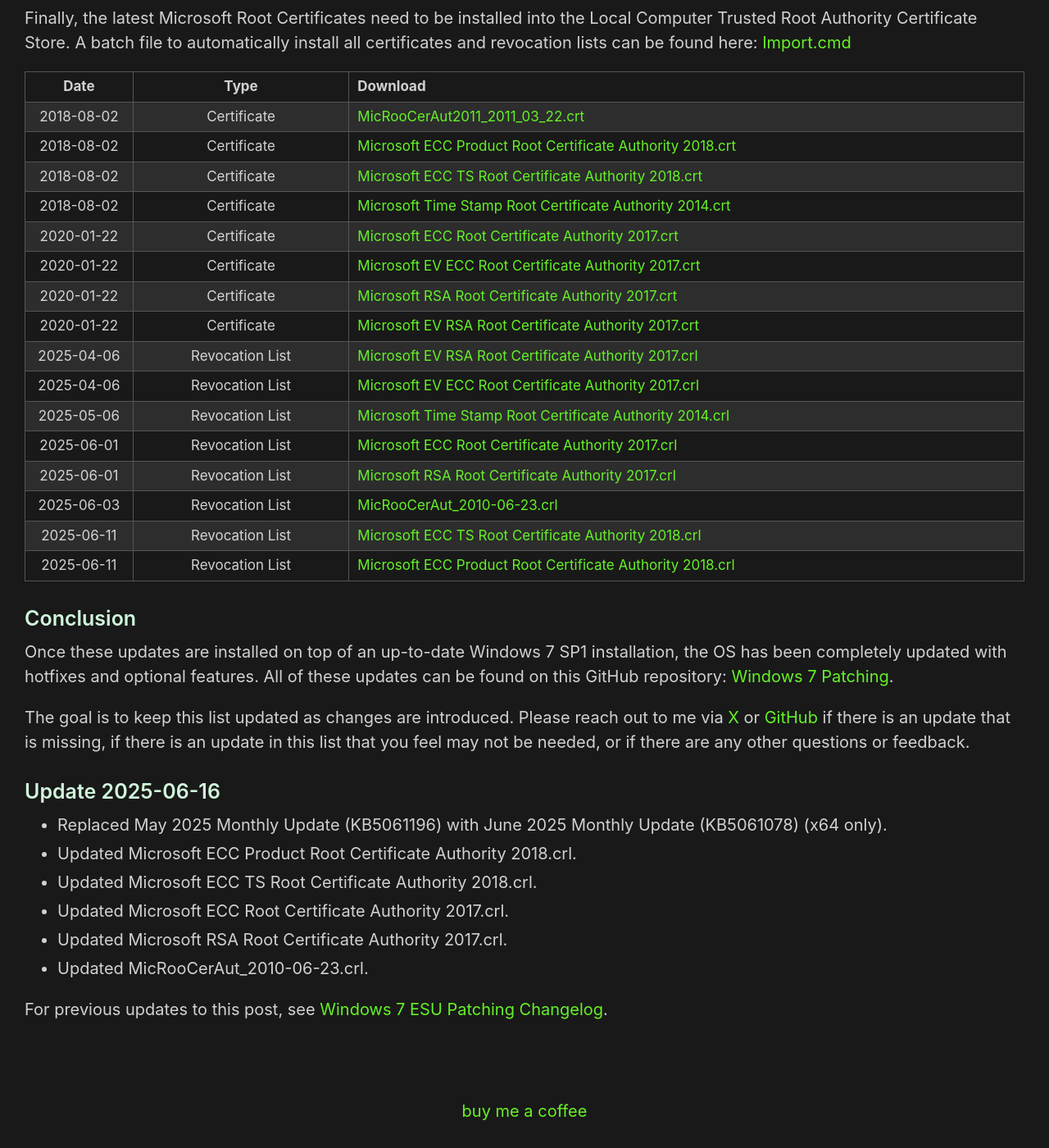
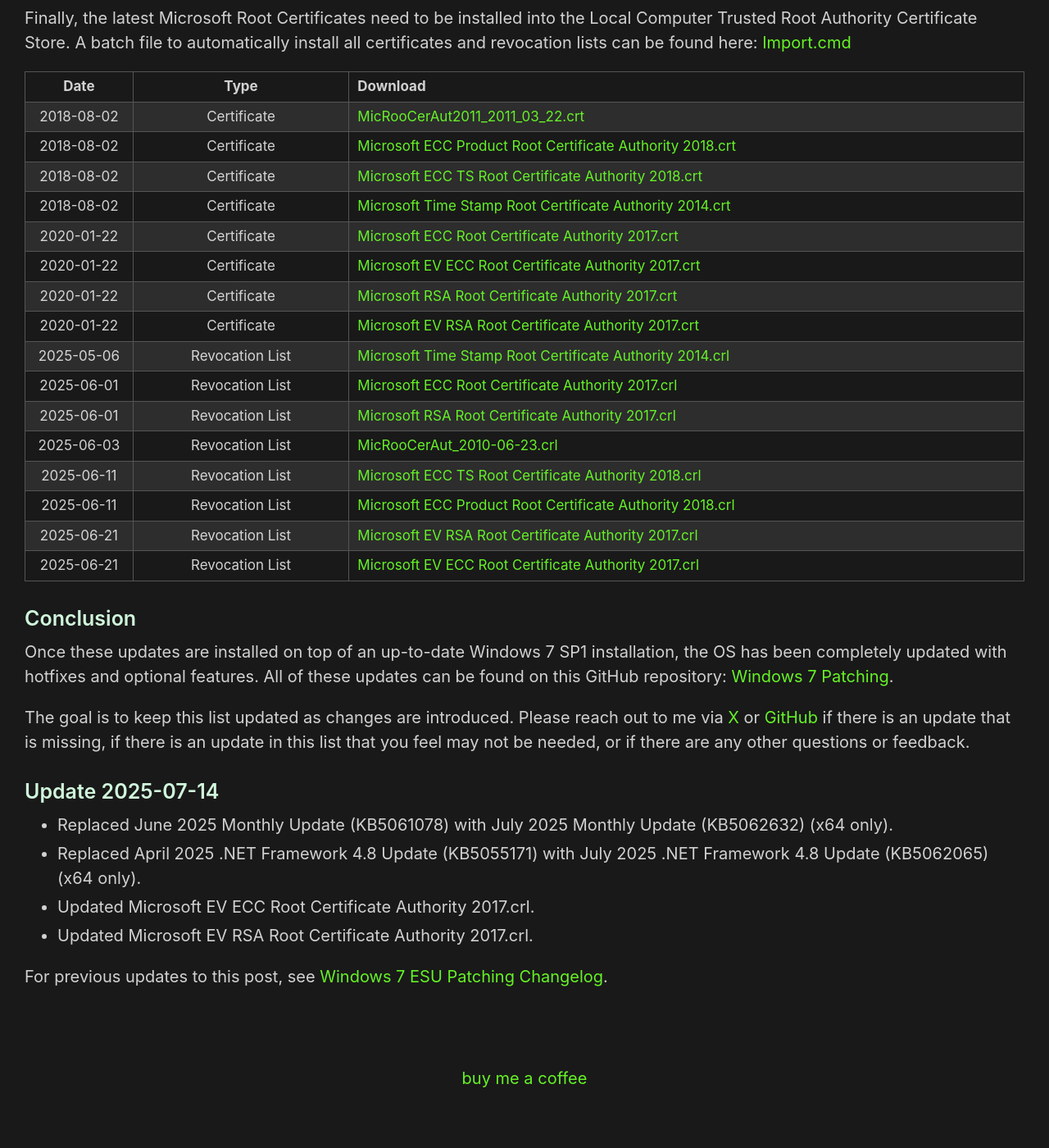
Before and after one commit to HackAndPwn/HackAndPwn.github.io, a Jekyll site: the page built from _posts/2020-05-23-windows-7-esu-patching.md, in a window 1280 px wide and 1400 px high, scrolled down 10343 px. Shown: the whole window at 82% size. Built offline with Jekyll 4.4.1, drawn with Linux system fonts in a browser that asks for light colours; after the commit the page ends 11703 px from its top, so only the background shows below that; some of the changed text lies outside the part shown.

Commit message:
windows 7 july updates

```diff
--- a/_posts/2020-05-23-windows-7-esu-patching.md
+++ b/_posts/2020-05-23-windows-7-esu-patching.md
@@ -2,7 +2,7 @@
 layout: post
 title: Windows 7 ESU Patching
 original_date: 2020-05-23
-date: 2025-06-16
+date: 2025-07-14
 ---
 
 With the May 2020 Windows 7 updates, I went on a mission to determine the minimum set of updates needed to enable all features within Windows 7, including optional hotfixes, and to have the most up-to-date installation possible.  After extensive testing, I concluded that 42 updates not offered through Windows Update would need to be installed to reach this objective.  The following sections describe the updates required and provide links to each.
@@ -133,10 +133,10 @@
 <thead><tr><th style="text-align:center">KB Number</th><th style="text-align:center">Name</th><th style="text-align:center">Description</th><th style="text-align:center">Download</th></tr></thead><tbody>
 <tr><td rowspan="2">KB5056456<br>&nbsp;<br>&nbsp;<br>KB5039339</td><td style="text-align:left">April 2025<br>Servicing Stack Update x64</td><td style="text-align:left">This update makes quality improvements to the servicing stack, which is the component that installs Windows updates. Servicing stack updates (SSU) makes sure that you have a robust and reliable servicing stack so that your devices can receive and install Microsoft updates.</td><td><a href="https://github.com/HackAndPwn/Windows-7-Patching/raw/master/07_ESU_Updates/01_Windows6.1-KB5056456-x64.msu">Windows6.1-KB5056456-x64.msu</a></td></tr>
 <tr><td style="text-align:left">June 2024<br>Servicing Stack Update<br><i>(Final x86 Patch)</i></td><td style="text-align:left">This update makes quality improvements to the servicing stack, which is the component that installs Windows updates. Servicing stack updates (SSU) makes sure that you have a robust and reliable servicing stack so that your devices can receive and install Microsoft updates.</td><td><a href="https://github.com/HackAndPwn/Windows-7-Patching/raw/master/07_ESU_Updates/01_Windows6.1-KB5039339-x86.msu">Windows6.1-KB5039339-x86.msu</a></td></tr>
-<tr><td rowspan="2">KB5061078*<br>&nbsp;<br>&nbsp;<br>&nbsp;<br>&nbsp;<br>KB5044356*</td><td style="text-align:left">June 2025<br>Windows 7 Cumulative Update x64</td><td style="text-align:left">Security and Quality Rollup for Windows 7 SP1.</td><td>Windows6.1-KB5061078-x64.msu<br><a href="https://github.com/HackAndPwn/Windows-7-Patching/raw/master/07_ESU_Updates/02_Windows6.1-KB5061078-x64.zip.001">Part 1</a><br><a href="https://github.com/HackAndPwn/Windows-7-Patching/raw/master/07_ESU_Updates/02_Windows6.1-KB5061078-x64.zip.002">Part 2</a><br><a href="https://github.com/HackAndPwn/Windows-7-Patching/raw/master/07_ESU_Updates/02_Windows6.1-KB5061078-x64.zip.003">Part 3</a><br><a href="https://github.com/HackAndPwn/Windows-7-Patching/raw/master/07_ESU_Updates/02_Windows6.1-KB5061078-x64.zip.004">Part 4</a><br><a href="https://github.com/HackAndPwn/Windows-7-Patching/raw/master/07_ESU_Updates/02_Windows6.1-KB5061078-x64.zip.005">Part 5</a></td></tr>
+<tr><td rowspan="2">KB5062632*<br>&nbsp;<br>&nbsp;<br>&nbsp;<br>&nbsp;<br>KB5044356*</td><td style="text-align:left">July 2025<br>Windows 7 Cumulative Update x64</td><td style="text-align:left">Security and Quality Rollup for Windows 7 SP1.</td><td>Windows6.1-KB5062632-x64.msu<br><a href="https://github.com/HackAndPwn/Windows-7-Patching/raw/master/07_ESU_Updates/02_Windows6.1-KB5062632-x64.zip.001">Part 1</a><br><a href="https://github.com/HackAndPwn/Windows-7-Patching/raw/master/07_ESU_Updates/02_Windows6.1-KB5062632-x64.zip.002">Part 2</a><br><a href="https://github.com/HackAndPwn/Windows-7-Patching/raw/master/07_ESU_Updates/02_Windows6.1-KB5062632-x64.zip.003">Part 3</a><br><a href="https://github.com/HackAndPwn/Windows-7-Patching/raw/master/07_ESU_Updates/02_Windows6.1-KB5062632-x64.zip.004">Part 4</a><br><a href="https://github.com/HackAndPwn/Windows-7-Patching/raw/master/07_ESU_Updates/02_Windows6.1-KB5062632-x64.zip.005">Part 5</a></td></tr>
 <tr><td style="text-align:left">October 2024<br>Windows 7 Cumulative Update<br><i>(Final x86 Patch)</i></td><td style="text-align:left">Security and Quality Rollup for Windows 7 SP1.</td><td>Windows6.1-KB5044356-x86.msu<br><a href="https://github.com/HackAndPwn/Windows-7-Patching/raw/master/07_ESU_Updates/02_Windows6.1-KB5044356-x86.zip.001">Part 1</a><br><a href="https://github.com/HackAndPwn/Windows-7-Patching/raw/master/07_ESU_Updates/02_Windows6.1-KB5044356-x86.zip.002">Part 2</a><br><a href="https://github.com/HackAndPwn/Windows-7-Patching/raw/master/07_ESU_Updates/02_Windows6.1-KB5044356-x86.zip.003">Part 3</a></td></tr>
 <tr><td>KB5044011</td><td style="text-align:left">October 2024<br>.NET Framework 3.5.1 Update</td><td style="text-align:left">Security and Quality Rollup for .NET Framework 3.5.1 for Windows 7 SP1.</td><td><a href="https://github.com/HackAndPwn/Windows-7-Patching/raw/master/07_ESU_Updates/03_Windows6.1-KB5044011-x64.msu">Windows6.1-KB5044011-x64.msu</a><br><a href="https://github.com/HackAndPwn/Windows-7-Patching/raw/master/07_ESU_Updates/03_Windows6.1-KB5044011-x86.msu">Windows6.1-KB5044011-x86.msu</a></td></tr>
-<tr><td rowspan="2">KB5055171**<br>&nbsp;<br>&nbsp;<br>KB5044027**</td><td style="text-align:left">April 2025<br>.NET Framework 4.8 Update x64</td><td style="text-align:left">Security and Quality Rollup for .NET Framework 4.8 for Windows 7 SP1.</td><td><a href="https://github.com/HackAndPwn/Windows-7-Patching/raw/master/07_ESU_Updates/04_ndp48-KB5055171-x64.exe">ndp48-KB5055171-x64.exe</a></td></tr>
+<tr><td rowspan="2">KB5062065**<br>&nbsp;<br>&nbsp;<br>KB5044027**</td><td style="text-align:left">July 2025<br>.NET Framework 4.8 Update x64</td><td style="text-align:left">Security and Quality Rollup for .NET Framework 4.8 for Windows 7 SP1.</td><td><a href="https://github.com/HackAndPwn/Windows-7-Patching/raw/master/07_ESU_Updates/04_ndp48-KB5062065-x64.exe">ndp48-KB5062065-x64.exe</a></td></tr>
 <tr><td style="text-align:left">October 2024<br>.NET Framework 4.8 Update<br><i>(Final x86 Patch)</i></td><td style="text-align:left">Security and Quality Rollup for .NET Framework 4.8 for Windows 7 SP1.</td><td><a href="https://github.com/HackAndPwn/Windows-7-Patching/raw/master/07_ESU_Updates/04_ndp48-KB5044027-x86.exe">ndp48-KB5044027-x86.exe</a></td></tr></tbody></table>
 
 \* Note: a new ESU package has been integrated into this update.  For details please see this post: [Windows 7 ESU Analysis Updates](https://hackandpwn.com/windows-7-esu-analysis-updates/).
@@ -157,14 +157,14 @@
 <tr><td>2020-01-22</td><td>Certificate</td><td style="text-align:left"><a href="https://github.com/HackAndPwn/Windows-7-Patching/raw/master/08_Certs/Microsoft%20EV%20ECC%20Root%20Certificate%20Authority%202017.crt">Microsoft EV ECC Root Certificate Authority 2017.crt</a></td></tr>
 <tr><td>2020-01-22</td><td>Certificate</td><td style="text-align:left"><a href="https://github.com/HackAndPwn/Windows-7-Patching/raw/master/08_Certs/Microsoft%20RSA%20Root%20Certificate%20Authority%202017.crt">Microsoft RSA Root Certificate Authority 2017.crt</a></td></tr>
 <tr><td>2020-01-22</td><td>Certificate</td><td style="text-align:left"><a href="https://github.com/HackAndPwn/Windows-7-Patching/raw/master/08_Certs/Microsoft%20EV%20RSA%20Root%20Certificate%20Authority%202017.crt">Microsoft EV RSA Root Certificate Authority 2017.crt</a></td></tr>
-<tr><td>2025-04-06</td><td>Revocation List</td><td style="text-align:left"><a href="https://github.com/HackAndPwn/Windows-7-Patching/raw/master/08_Certs/Microsoft%20EV%20RSA%20Root%20Certificate%20Authority%202017.crl">Microsoft EV RSA Root Certificate Authority 2017.crl</a></td></tr>
-<tr><td>2025-04-06</td><td>Revocation List</td><td style="text-align:left"><a href="https://github.com/HackAndPwn/Windows-7-Patching/raw/master/08_Certs/Microsoft%20EV%20ECC%20Root%20Certificate%20Authority%202017.crl">Microsoft EV ECC Root Certificate Authority 2017.crl</a></td></tr>
 <tr><td>2025-05-06</td><td>Revocation List</td><td style="text-align:left"><a href="https://github.com/HackAndPwn/Windows-7-Patching/raw/master/08_Certs/Microsoft%20Time%20Stamp%20Root%20Certificate%20Authority%202014.crl">Microsoft Time Stamp Root Certificate Authority 2014.crl</a></td></tr>
 <tr><td>2025-06-01</td><td>Revocation List</td><td style="text-align:left"><a href="https://github.com/HackAndPwn/Windows-7-Patching/raw/master/08_Certs/Microsoft%20ECC%20Root%20Certificate%20Authority%202017.crl">Microsoft ECC Root Certificate Authority 2017.crl</a></td></tr>
 <tr><td>2025-06-01</td><td>Revocation List</td><td style="text-align:left"><a href="https://github.com/HackAndPwn/Windows-7-Patching/raw/master/08_Certs/Microsoft%20RSA%20Root%20Certificate%20Authority%202017.crl">Microsoft RSA Root Certificate Authority 2017.crl</a></td></tr>
 <tr><td>2025-06-03</td><td>Revocation List</td><td style="text-align:left"><a href="https://github.com/HackAndPwn/Windows-7-Patching/raw/master/08_Certs/MicRooCerAut_2010-06-23.crl">MicRooCerAut_2010-06-23.crl</a></td></tr>
 <tr><td>2025-06-11</td><td>Revocation List</td><td style="text-align:left"><a href="https://github.com/HackAndPwn/Windows-7-Patching/raw/master/08_Certs/Microsoft%20ECC%20TS%20Root%20Certificate%20Authority%202018.crl">Microsoft ECC TS Root Certificate Authority 2018.crl</a></td></tr>
 <tr><td>2025-06-11</td><td>Revocation List</td><td style="text-align:left"><a href="https://github.com/HackAndPwn/Windows-7-Patching/raw/master/08_Certs/Microsoft%20ECC%20Product%20Root%20Certificate%20Authority%202018.crl">Microsoft ECC Product Root Certificate Authority 2018.crl</a></td></tr>
+<tr><td>2025-06-21</td><td>Revocation List</td><td style="text-align:left"><a href="https://github.com/HackAndPwn/Windows-7-Patching/raw/master/08_Certs/Microsoft%20EV%20RSA%20Root%20Certificate%20Authority%202017.crl">Microsoft EV RSA Root Certificate Authority 2017.crl</a></td></tr>
+<tr><td>2025-06-21</td><td>Revocation List</td><td style="text-align:left"><a href="https://github.com/HackAndPwn/Windows-7-Patching/raw/master/08_Certs/Microsoft%20EV%20ECC%20Root%20Certificate%20Authority%202017.crl">Microsoft EV ECC Root Certificate Authority 2017.crl</a></td></tr>
 </tbody></table>
 
 ### Conclusion
@@ -173,12 +173,10 @@
 
 The goal is to keep this list updated as changes are introduced.  Please reach out to me via [X](https://twitter.com/HackAndPwn) or [GitHub](https://github.com/HackAndPwn) if there is an update that is missing, if there is an update in this list that you feel may not be needed, or if there are any other questions or feedback.
 
-### Update 2025-06-16
-* Replaced May 2025 Monthly Update (KB5061196) with June 2025 Monthly Update (KB5061078) (x64 only).
-* Updated Microsoft ECC Product Root Certificate Authority 2018.crl.
-* Updated Microsoft ECC TS Root Certificate Authority 2018.crl.
-* Updated Microsoft ECC Root Certificate Authority 2017.crl.
-* Updated Microsoft RSA Root Certificate Authority 2017.crl.
-* Updated MicRooCerAut_2010-06-23.crl.
+### Update 2025-07-14
+* Replaced June 2025 Monthly Update (KB5061078) with July 2025 Monthly Update (KB5062632) (x64 only).
+* Replaced April 2025 .NET Framework 4.8 Update (KB5055171) with July 2025 .NET Framework 4.8 Update (KB5062065) (x64 only).
+* Updated Microsoft EV ECC Root Certificate Authority 2017.crl.
+* Updated Microsoft EV RSA Root Certificate Authority 2017.crl.
 
 For previous updates to this post, see [Windows 7 ESU Patching Changelog](https://hackandpwn.com/windows-7-esu-patching-changelog/).
```
Also changed, not shown: _posts/2020-05-23-windows-7-esu-patching-changelog.md (+8 -0 lines), _posts/2020-09-12-windows-7-esu-analysis-updates-changelog.md (+5 -0 lines), _posts/2020-09-12-windows-7-esu-analysis-updates.md (+11 -11 lines).
